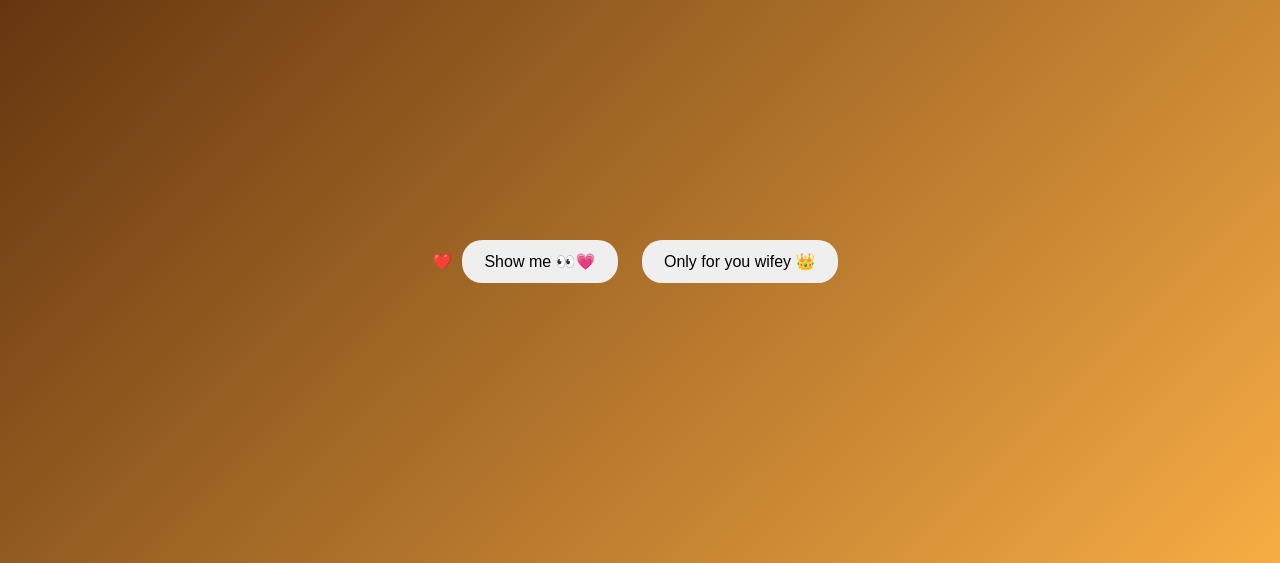
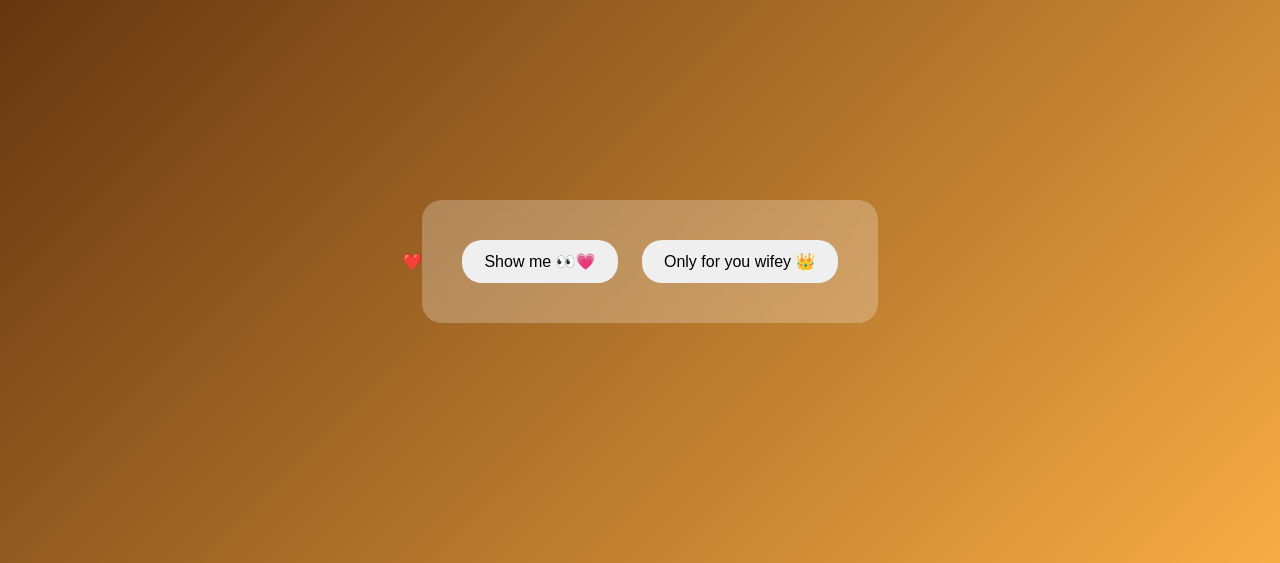
Before and after one commit to kavyansh2720/valentine-site, a Flask app: page /yes in a window 1280 px wide. Shown: the part 139-702 px from the top of the page. Run offline with Flask 3, Linux system fonts and the light colour scheme.

Commit message:
Update yes.html

```diff
--- a/templates/yes.html
+++ b/templates/yes.html
@@ -7,13 +7,19 @@
 </head>
 <body class="choco-bg">
 
+<!-- Falling chocolates -->
+<div class="choco-rain"></div>
+
+<!-- Center heart -->
 <div class="center-heart">❤️</div>
 
-<div id="choiceBox" class="choice-buttons">
-    <button onclick="showSurprise()">Show me 👀💗</button>
-    <button onclick="goLetter()">Only for you wifey 👑</button>
+<!-- Buttons -->
+<div id="choiceBox" class="choice-buttons glass">
+    <button class="primary-btn" onclick="showSurprise()">Show me 👀💗</button>
+    <button class="secondary-btn" onclick="goLetter()">Only for you wifey 👑</button>
 </div>
 
+<!-- Surprise Message -->
 <div id="messageBox" class="glass hidden">
     <p id="typingText"></p>
     <button class="back-btn" onclick="goBack()">⬅ Take me back</button>
```
